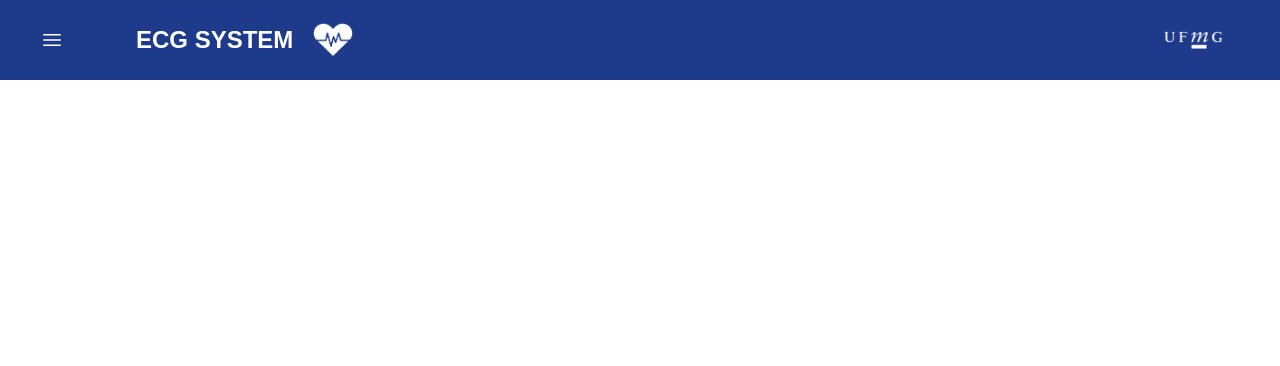
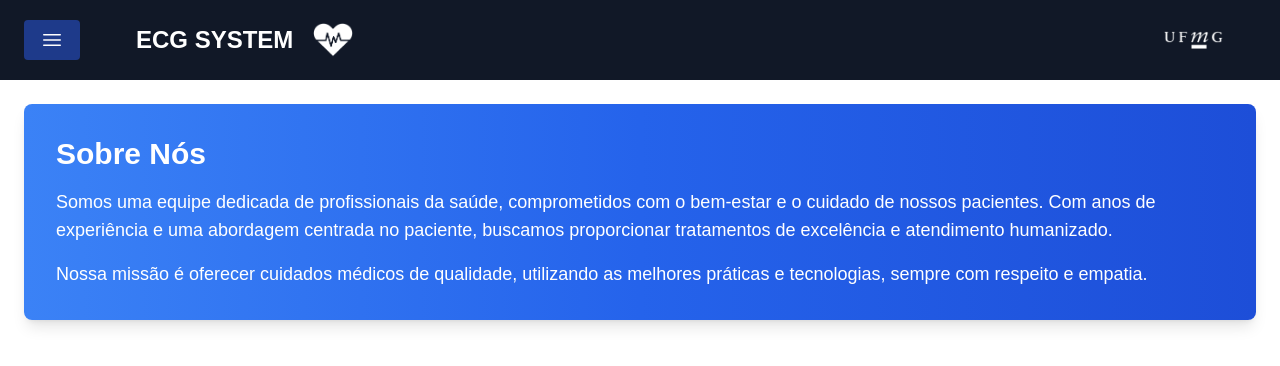
Before and after one commit to Dtchaves/EngenhariaSoftware, a Next.js app in the folder client/: page /doctor in a window 1280 px wide. Shown: the top 366 px of the page. Built offline with nearby package versions, Linux system fonts and the light colour scheme; no server answers; a web font is replaced by a local one.

Commit message:
Change colours

```diff
--- a/client/src/app/doctor/page.tsx
+++ b/client/src/app/doctor/page.tsx
@@ -12,6 +12,17 @@ export default function DoctorPage() {
       <div className="flex-1 flex flex-col">
         <main className="p-6">
           {/* {view === "general" ? <GeneralInfo /> : <DoctorProfile />} */}
+
+          {/* Sobre nós */}
+          <section className="bg-gradient-to-r from-blue-500 via-blue-600 to-blue-700 text-white rounded-lg p-8 shadow-lg">
+            <h2 className="text-3xl font-bold mb-4">Sobre Nós</h2>
+            <p className="text-lg">
+              Somos uma equipe dedicada de profissionais da saúde, comprometidos com o bem-estar e o cuidado de nossos pacientes. Com anos de experiência e uma abordagem centrada no paciente, buscamos proporcionar tratamentos de excelência e atendimento humanizado.
+            </p>
+            <p className="mt-4 text-lg">
+              Nossa missão é oferecer cuidados médicos de qualidade, utilizando as melhores práticas e tecnologias, sempre com respeito e empatia.
+            </p>
+          </section>
         </main>
       </div>
     </div>
--- a/client/src/app/shared/components/TopBar.tsx
+++ b/client/src/app/shared/components/TopBar.tsx
@@ -8,7 +8,7 @@ const TopBar = () => {
   const showSidebar = pathname !== "/login" && pathname !== "/register";
 
   return (
-    <div className="bg-blue-900 flex justify-between items-center p-2 text-white h-20">
+    <div className="bg-gray-900 flex justify-between items-center p-2 text-white h-20">
       <div className="flex items-center">
         {showSidebar && <Sidebar />}
         <span className="text-2xl font-bold mr-5 ml-10">ECG SYSTEM</span>
```
Also changed, not shown: 1 other file (tests, documents, lock files or other folders).
